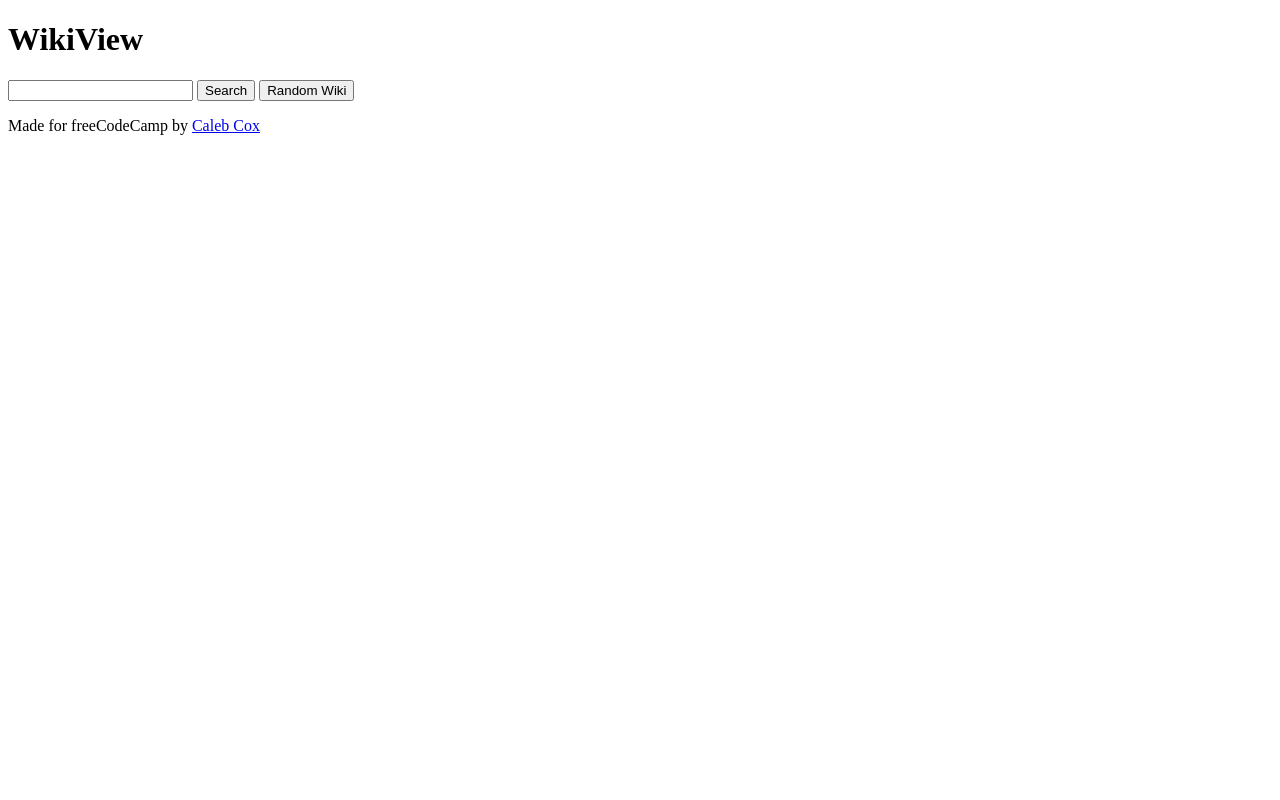
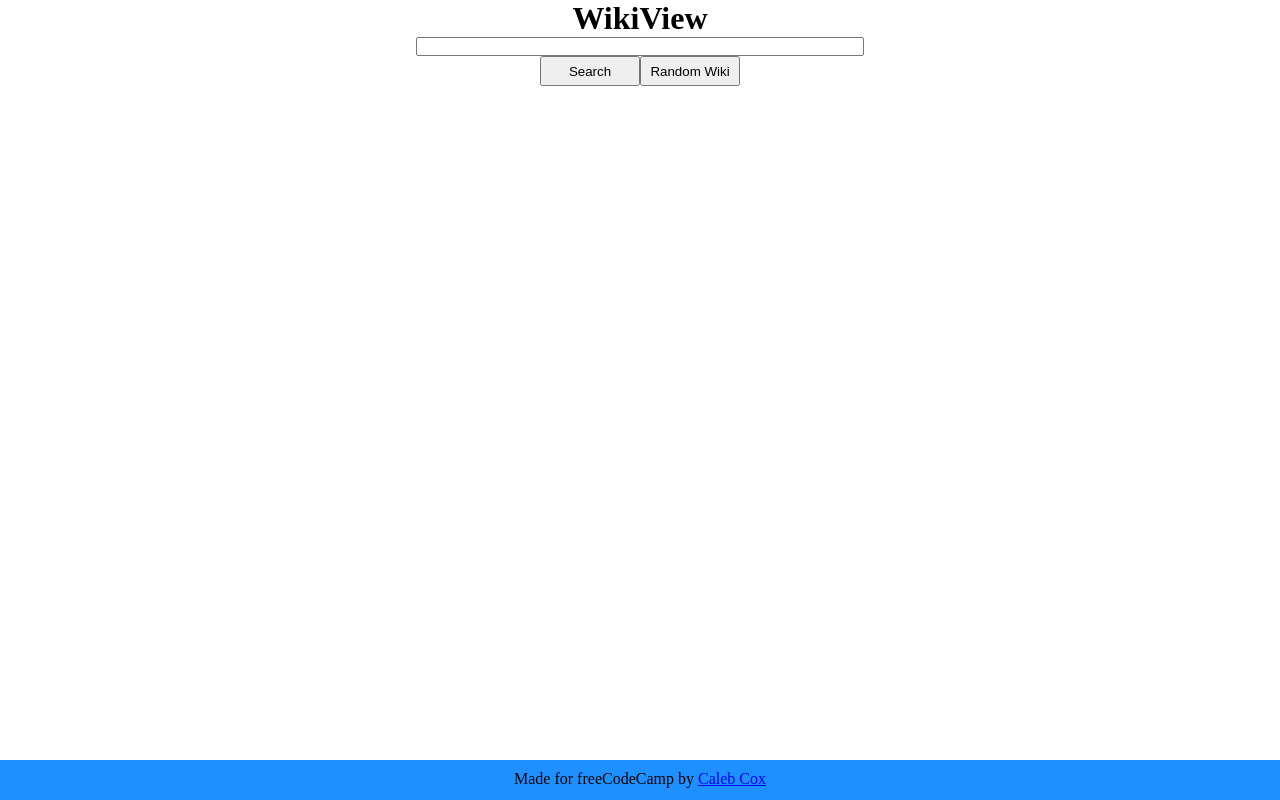
Before and after one commit to calebhypes/FCC_WikiViewer, a plain HTML site: page index.html in a window 1280 px wide. Drawn offline with Linux system fonts and the light colour scheme.

Commit message:
Started base styling

```diff
--- a/assets/css/main.scss
+++ b/assets/css/main.scss
@@ -0,0 +1,43 @@
+* {
+    margin: 0;
+    padding: 0;
+    box-sizing: border-box;
+}
+
+header {
+    display: flex;
+    justify-content: center;
+}
+
+main {
+    display: flex;
+    flex-direction: column;
+    justify-content: center;
+    align-items: center;
+    section.searchUI {
+        display: flex;
+        flex-wrap: wrap;
+        width: 35%;
+        justify-content: center;
+        input {
+            flex-basis: 100%
+        }
+        button {
+            align-self: center;
+            width: 100px;
+            height: 30px;
+        }
+    }
+}
+
+footer {
+    position: absolute;
+    bottom: 0;
+    height: 40px;
+    width: 100%;
+    background-color: dodgerblue;
+    p {
+        text-align: center;
+        margin-top: 10px;
+    }
+}
--- a/index.html
+++ b/index.html
@@ -24,7 +24,7 @@
         </main>
 
         <footer>
-            <p>Made for freeCodeCamp by <a href="http://www.caleb-cox.com">Caleb Cox</a></p>
+            <p>Made for freeCodeCamp by <a href="http://www.caleb-cox.com">Caleb Cox</p>
         </footer>
 
         <script src="assets/js/main.js"></script>
```
Also changed, not shown: assets/css/main.css, 1 other file.
